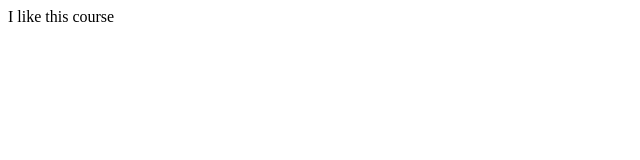
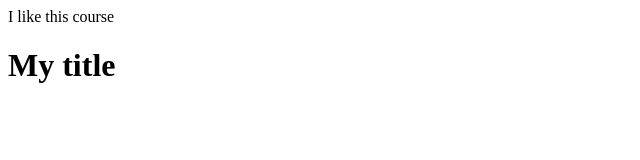
Before and after one commit to crespomarina/curso-git, a plain HTML site: page web/index.html in a window 1280 px wide. Shown: the whole page, without its empty margins (0-640 px from the left). Drawn offline with Linux system fonts and the light colour scheme.

Commit message:
updating index

```diff
--- a/web/index.html
+++ b/web/index.html
@@ -7,7 +7,9 @@
 	<body>
 		<nav></nav>
 		<header>I like this course</header>
-		<main></main>
+		<main>
+		<h1>My title</h1>
+		</main>
 		<footer></footer>
 	</body>
 </html>
```
